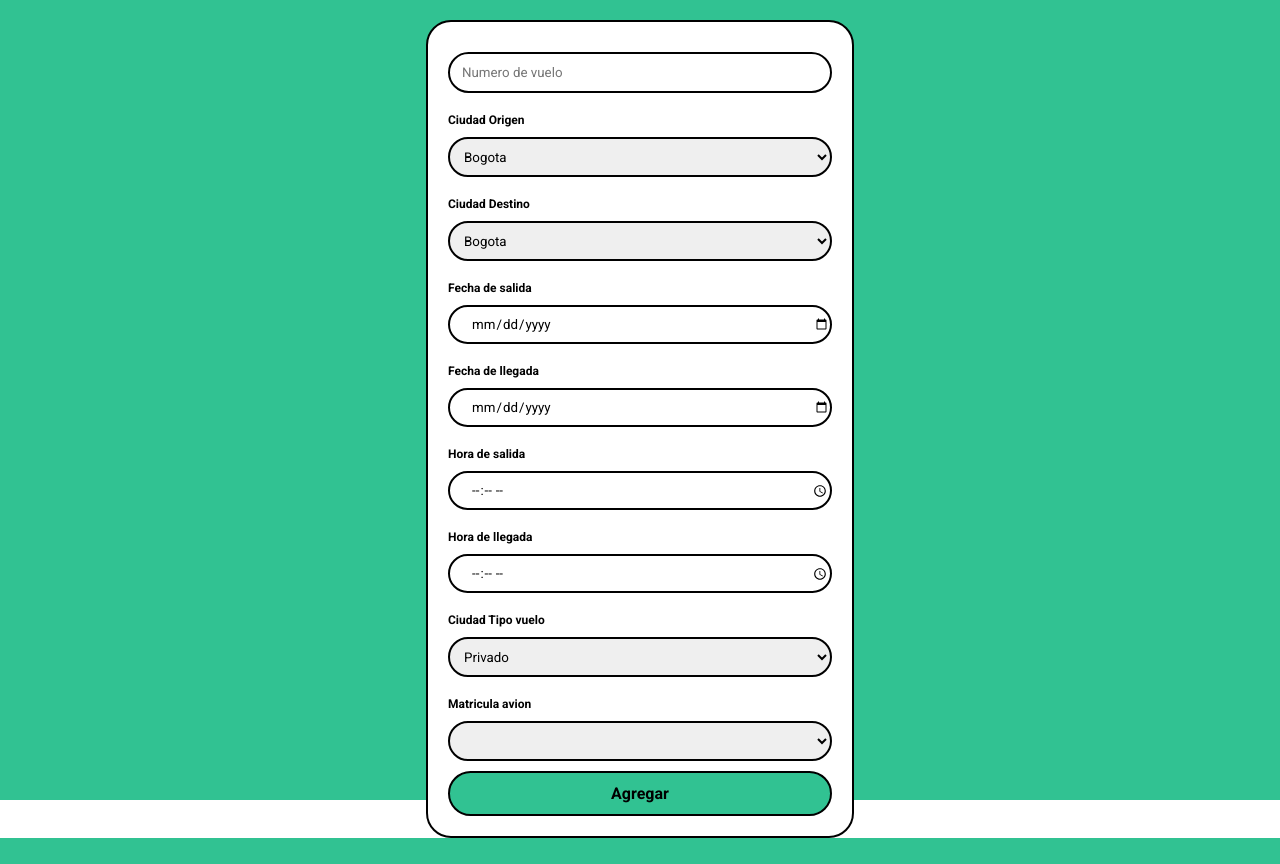
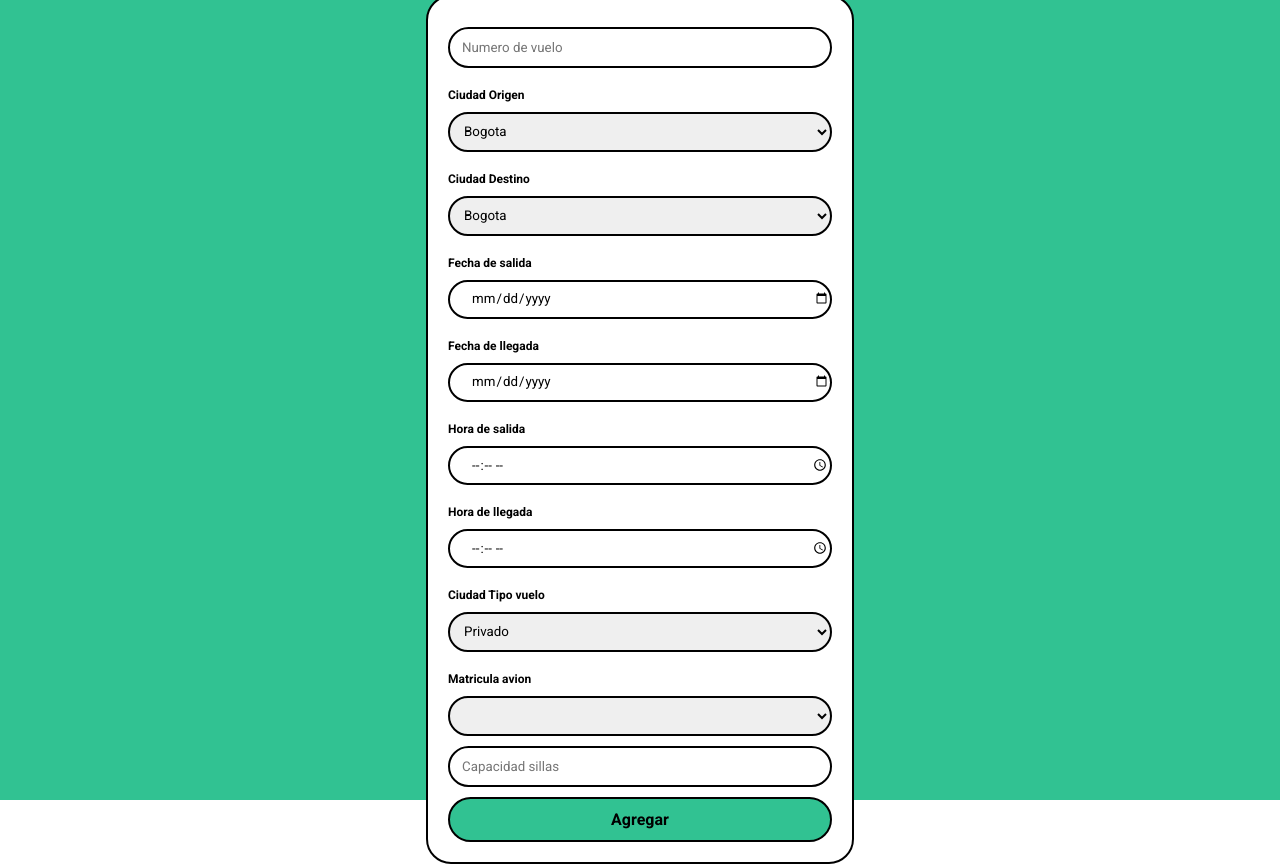
Before and after one commit to Duvier-Reinosa/proyecto_aerlinia, a Flask app: page /dashboard/agregarVuelo in a window 1280 px wide. Before the commit the page ends 838 px from the top, so only its background shows below. Run offline with Flask 3, Linux system fonts and the light colour scheme; data that the repository does not hold is empty.

Commit message:
added capacidad to method

```diff
--- a/app.py
+++ b/app.py
@@ -83,7 +83,7 @@ def agregarVueloApi():
         data = request.get_json()
         print(data)
         # agregar metodo para obtener los vuelos, se pueden guardar en un archivo de texto hacer un metodo en el archivo metodos para obtener los vuelos
-        returned =  registrar_vuelos([], data["numero_vuelo"], data["tipo_vuelo"],["turista","ejecutiva"], data["origen"], data["destino"], data["fecha_ida"], data["hora_ida"],data["hora_regreso"])
+        returned =  registrar_vuelos([], data["numero_vuelo"], data["tipo_vuelo"],["turista","ejecutiva"], data["origen"], data["destino"], data["fecha_ida"], data["hora_ida"],data["hora_regreso"], data["capacidad_sillas"])
         if returned:
             return {"status": "success"}
     else:
--- a/metodos.py
+++ b/metodos.py
@@ -139,10 +139,10 @@ def registrar_usuarios(usuarios,identificacion,nombre,celular,correo,contrasena,
     #mostrar(usuarios)
 
 
-def registrar_vuelos(vuelos,codigo,tipo_vuelo,tipo_tarifa,origen,destino,fecha,hora_ida,hora_llegada):
+def registrar_vuelos(vuelos,codigo,tipo_vuelo,tipo_tarifa,origen,destino,fecha,hora_ida,hora_llegada, capacidad_silla):
     if os.path.exists("archivos/vuelos.pickle"): ### reviso si el archivo esta creado para obtener los datos
         vuelos=leer_vuelos()
-    vuelo= clases.Vuelo(codigo,tipo_vuelo,tipo_tarifa,origen,destino,fecha,hora_ida,hora_llegada)
+    vuelo= clases.Vuelo(codigo, tipo_vuelo, tipo_tarifa, origen, destino, fecha, hora_ida, hora_llegada, capacidad_silla)
     vuelos.append(vuelo)
     registra_vuelos(vuelos)
     return True
--- a/templates/dashboard/agregarVuelo.html
+++ b/templates/dashboard/agregarVuelo.html
@@ -69,6 +69,7 @@
                 <!-- <option value="privado">Privado</option>
                 <option value="comercial">Comercial</option> -->
             </select>
+            <input placeholder="Capacidad sillas" type="number" />
             <button type="submit">Agregar</button>
         </form>
     </div>
@@ -86,7 +87,8 @@
                 hora_ida: event.target[5].value,
                 hora_regreso: event.target[6].value,
                 tipo_vuelo: event.target[7].value,
-                matricula_avion: event.target[8].value
+                matricula_avion: event.target[8].value,
+                capacidad_sillas: event.target[9].value
             }
             console.log({event, dataToSend})
 
```
